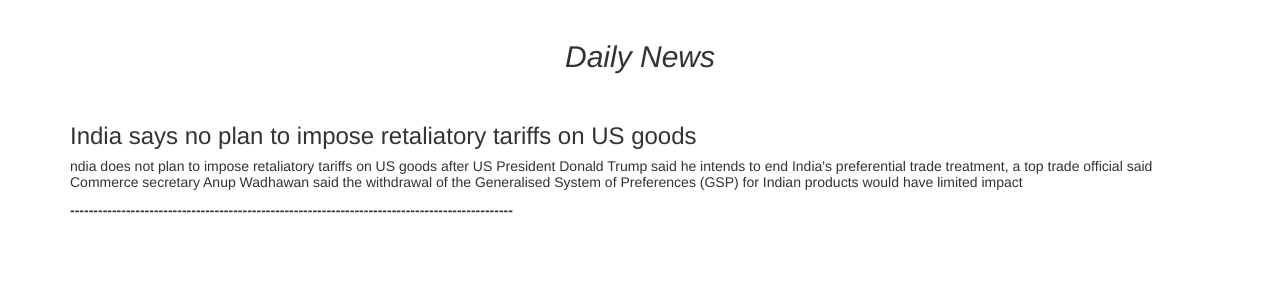
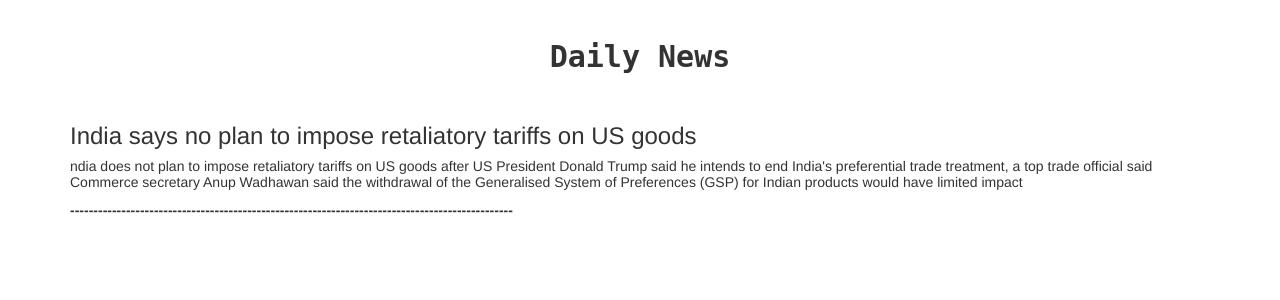
Before and after one commit to gautamamber/Django-social-media-application, a Django app: page /nirvachit/news/ in a window 1280 px wide. Shown: the part 52-352 px from the top of the page. Run offline with Django 3.2, Linux system fonts and the light colour scheme; data comes from the database, SQL or seed files in the repository; some libraries are stand-ins or nearby versions.

Commit message:
template  update

```diff
--- a/pollapp/templates/pollapp/election_updates.html
+++ b/pollapp/templates/pollapp/election_updates.html
@@ -7,11 +7,11 @@
 <br>
 <br>
 
-<ul>
+
 	{% for i in list_state %}
-	<li><h1><b><a href="{% url 'pollapp:election_update_details' i.id %}">{{ i.state }}</a></b></h1></li>
+	<h1 style="margin-left: 40px;"><b><a href="{% url 'pollapp:election_update_details' i.id %}">{{ i.state }}</a></b></h1><br>
 	{% endfor %}
-</ul>
+
 
 
 {% endblock %}
--- a/pollapp/templates/pollapp/news.html
+++ b/pollapp/templates/pollapp/news.html
@@ -4,7 +4,7 @@
 <div class="container">
 	<div class="row">
 		<div class="col-xs-12">
-			<center><b style="font-family: monospace;"></b><i><h2>Daily News</h2></i></center>
+			<center><h2><b style="font-family: monospace;">Daily News</b></h2></center>
 		</div>
 	</div>
 </div>
```
